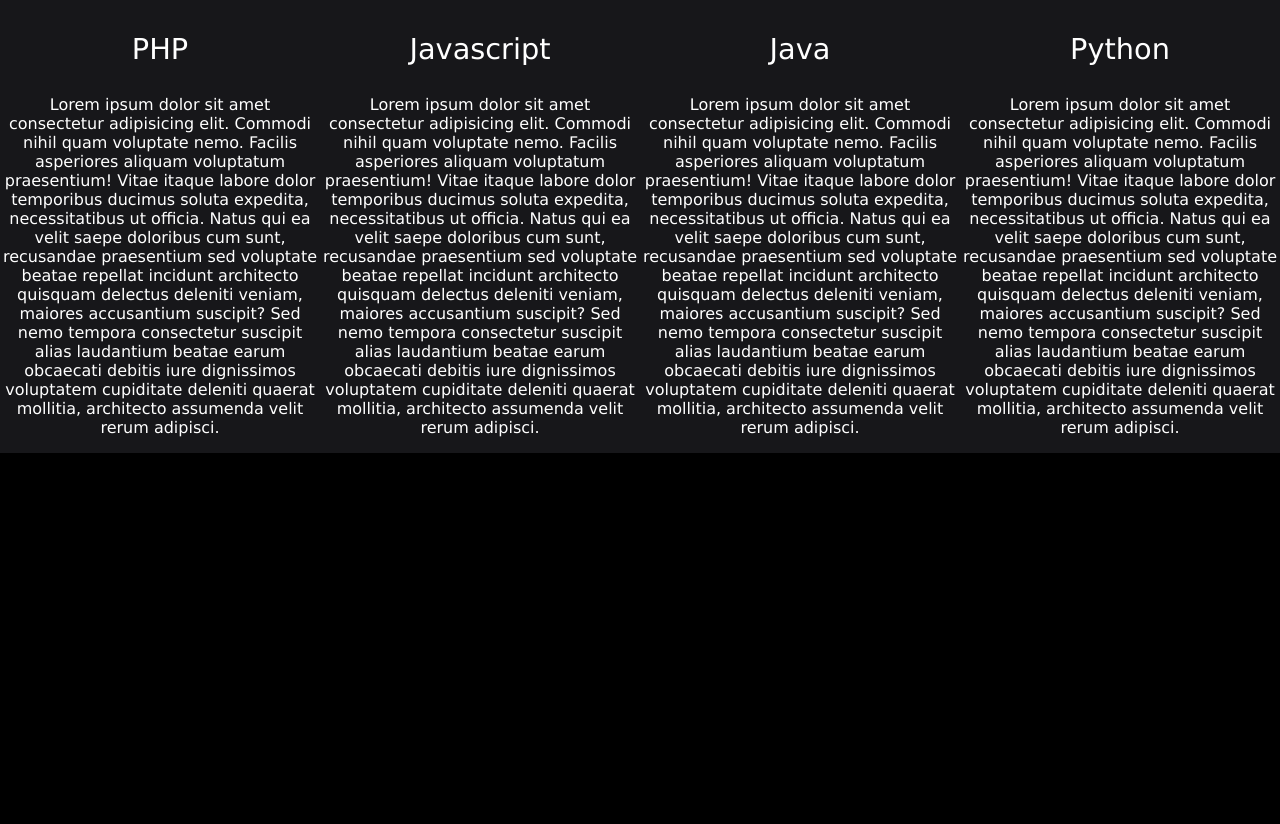
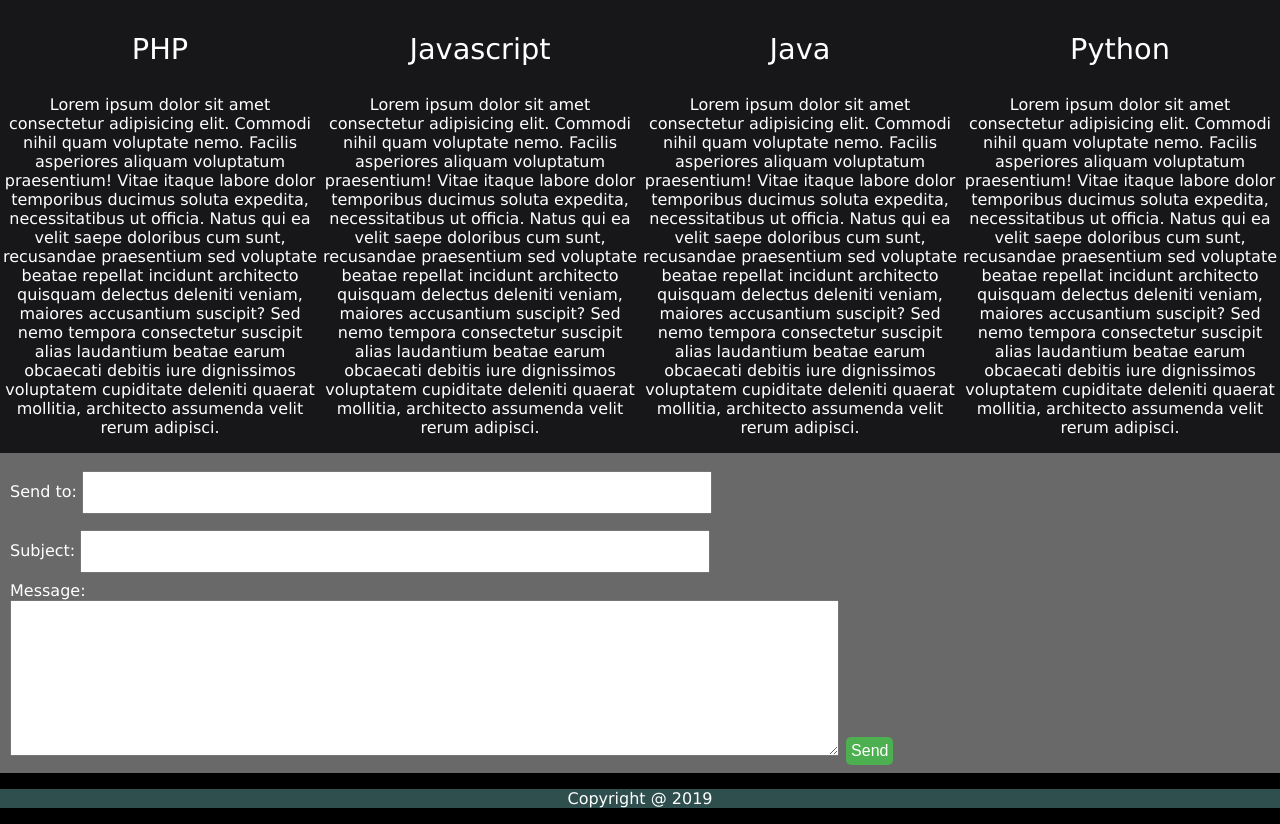
Before and after one commit to Akzayado/single-page-repository, a plain HTML site: page index.html in a window 1280 px wide. Shown: the part 1899-2723 px from the top of the page. Before the commit the page ends 2352 px from the top, so only its background shows below. Drawn offline with Linux system fonts and the light colour scheme.

Commit message:
new changes

```diff
--- a/index.html
+++ b/index.html
@@ -7,7 +7,6 @@
     <meta http-equiv="X-UA-Compatible" content="ie=edge">
     <title>Single Page Portfolio</title>
     <link rel="stylesheet" href="ui/css/master.css">
-    <script src="ui/js/master.js"></script>
 </head>
 
 <body>
@@ -133,11 +132,29 @@
                 </div>
             </div>
         </div>
-        <!-- <div id="contact">
-
-        </div> -->
     </main>
-
+    <div class="email-box">
+            <form action="#">
+                <div class="form-group">
+                    <label for="#">Send to:</label>
+                    <input type="text">
+                    <br>
+                    <label for="#">Subject:</label>
+                    <input type="text">
+                    <br>
+                    <label for="#">Message:</label>
+                    <br>
+                    <textarea name="" id="" cols="101" rows="10">
+                    </textarea>
+                    <button class="button button1">Send</button>
+                </div>
+            </form>
+        </div>
+    <div class="footer">
+        <center>
+                <p>Copyright @ <span id="c_year"></span></p>
+        </center>
+    </div>
+    <script src="ui/js/master.js"></script>
 </body>
-
 </html>
--- a/ui/css/master.css
+++ b/ui/css/master.css
@@ -1,6 +1,7 @@
 body{
     font-family: 'Lucida Sans', 'Lucida Sans Regular', 'Lucida Grande', 'Lucida Sans Unicode', Geneva, Verdana, sans-serif;
     background-color: black;
+    color: white;
     margin: 0%;
 }
 
@@ -25,12 +26,12 @@
     list-style: none;
 }
 .header li a{
-    color: rgb(24, 5, 5);
+    color: white;
     text-decoration: none;
     text-transform: uppercase;
 }
 .header a:hover{
-    color: white;
+    color: blue;;
 }
 .portfolio-profile {
     width: 650px;
@@ -98,3 +99,34 @@
   .skill-main-grid h2 {
     font-size: 1.5rem;
   }
+.email-box{
+  padding: 10px;
+  background-color: dimgrey;
+  height: 300px;
+  width: auto;
+}
+.footer{
+    background-color: darkslategrey;
+    margin-bottom: 0%;
+}
+input[type=text] {
+  width: 50%;
+  padding: 12px 20px;
+  margin: 8px 0;
+  box-sizing: border-box;
+}
+.button {
+  background-color: #4CAF50; /* Green */
+  border: none;
+  color: white;
+  text-align: center;
+  text-decoration: none;
+  display: inline-block;
+  font-size: 16px;
+  margin: 4px 2px;
+  cursor: pointer;
+  border-radius: 5px;
+}
+.button1{
+  padding: 5px;
+}
--- a/ui/js/master.js
+++ b/ui/js/master.js
@@ -0,0 +1,2 @@
+    var d = new Date();
+    document.getElementById("c_year").innerHTML = d.getFullYear();
```
